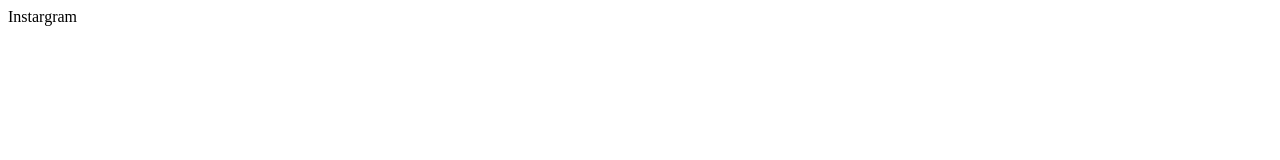
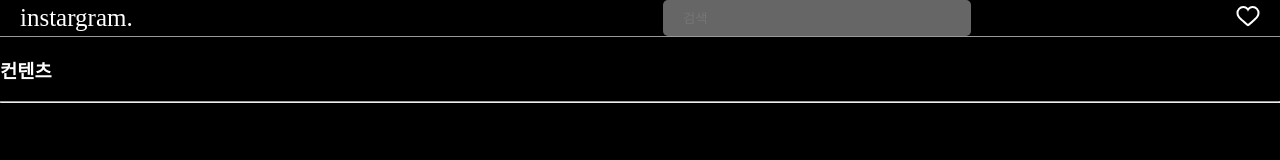
Before and after one commit to YoungBeenPark/instargram-ex, a plain HTML site: page index.html in a window 1280 px wide. Drawn offline with nearby package versions, Linux system fonts and the light colour scheme.

Commit message:
수정작업중

```diff
--- a/index.html
+++ b/index.html
@@ -4,12 +4,25 @@
   <meta charset="UTF-8">
   <meta name="viewport" content="width=device-width, initial-scale=1.0">
   <link rel="stylesheet" href="instar.css">
-
+  <link rel="stylesheet" href="https://fonts.googleapis.com/css2?family=Material+Symbols+Outlined:opsz,wght,FILL,GRAD@20..48,100..700,0..1,-50..200" />
   <title>Instargram-클론</title>
 
 </head>
 
 <body>
-  <div class="container">Instargram</div>
+  <div class="container">
+    <header class="header">
+      <div class="logo">instargram.</div>
+        <div class="love"></div>
+          <input type="text" placeholder="검색">
+          <div class="x9f619 x3nfvp2 x1xmf6yo x1e56ztr x1dn74xm xif99yt x172qv1o x10djquj x1lhsz42 xzauu7c xdoji71 x1dejxi8 x9k3k5o xs3sg5q x11hdxyr x12ldp4w x1wj20lx x1lq5wgf xgqcy7u x30kzoy x9jhf4c"><div><div class="x9f619 xjbqb8w x78zum5 x168nmei x13lgxp2 x5pf9jr xo71vjh x1n2onr6 x1plvlek xryxfnj x1c4vz4f x2lah0s xdt5ytf xqjyukv x1qjc9v5 x1oa3qoh x1nhvcw1"><div class="x9f619 xxk0z11 xii2z7h x11xpdln x19c4wfv xvy4d1p"><svg aria-label="알림" class="x1lliihq x1n2onr6 x5n08af" fill="currentColor" height="24" role="img" viewBox="0 0 24 24" width="24"><title>알림</title><path d="M16.792 3.904A4.989 4.989 0 0 1 21.5 9.122c0 3.072-2.652 4.959-5.197 7.222-2.512 2.243-3.865 3.469-4.303 3.752-.477-.309-2.143-1.823-4.303-3.752C5.141 14.072 2.5 12.167 2.5 9.122a4.989 4.989 0 0 1 4.708-5.218 4.21 4.21 0 0 1 3.675 1.941c.84 1.175.98 1.763 1.12 1.763s.278-.588 1.11-1.766a4.17 4.17 0 0 1 3.679-1.938m0-2a6.04 6.04 0 0 0-4.797 2.127 6.052 6.052 0 0 0-4.787-2.127A6.985 6.985 0 0 0 .5 9.122c0 3.61 2.55 5.827 5.015 7.97.283.246.569.494.853.747l1.027.918a44.998 44.998 0 0 0 3.518 3.018 2 2 0 0 0 2.174 0 45.263 45.263 0 0 0 3.626-3.115l.922-.824c.293-.26.59-.519.885-.774 2.334-2.025 4.98-4.32 4.98-7.94a6.985 6.985 0 0 0-6.708-7.218Z"></path></svg></div></div></div></div>
+        </div>
+      </div>
+    </header>
+  </div>
+  <div class="divider"></div>
+
+  <h3>컨텐츠  </h3>
+  <hr>
 </body>
 </html>
--- a/instar.css
+++ b/instar.css
@@ -1,4 +1,49 @@
+body{
+  color: white;
+  margin: 0;
+  background-color: black;
+}
 .container {
   display: flex;
   flex-direction: column;
+
 }
+.header {
+  display: flex;
+  align-items: center;
+  justify-content:space-between;
+  padding: 0 20px;
+}
+.divider{
+  width: 100vw;
+  height: 1px;
+  background-color: #999;
+}
+.logo{
+  display: flex;
+  align-items: center;
+  color: white;
+  font-family:'Times New Roman', Times, serif;
+  font-size: 25px;
+}
+.material-symbols-outlined {
+  color: white;
+  background-color: black;
+}
+
+input{
+  background-color: #666;
+  color: white;
+  border: 0;
+  border-radius: 5px;
+  min-height: 36px;
+  min-width: 268px;
+  padding: 0 20px;
+}
+
+.logo .love{
+  display: flex;
+  flex-direction: row;
+  align-items: center;
+  gap : 12px ;
+}
```
